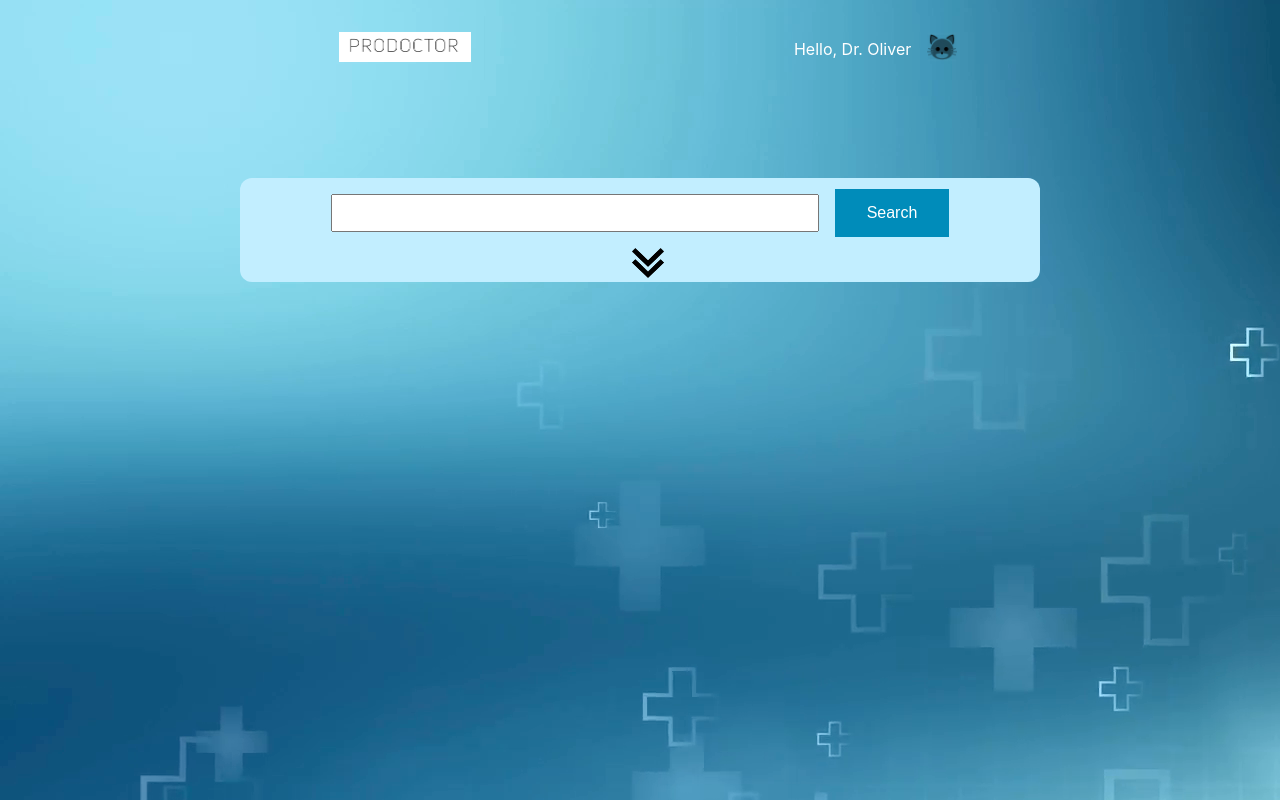
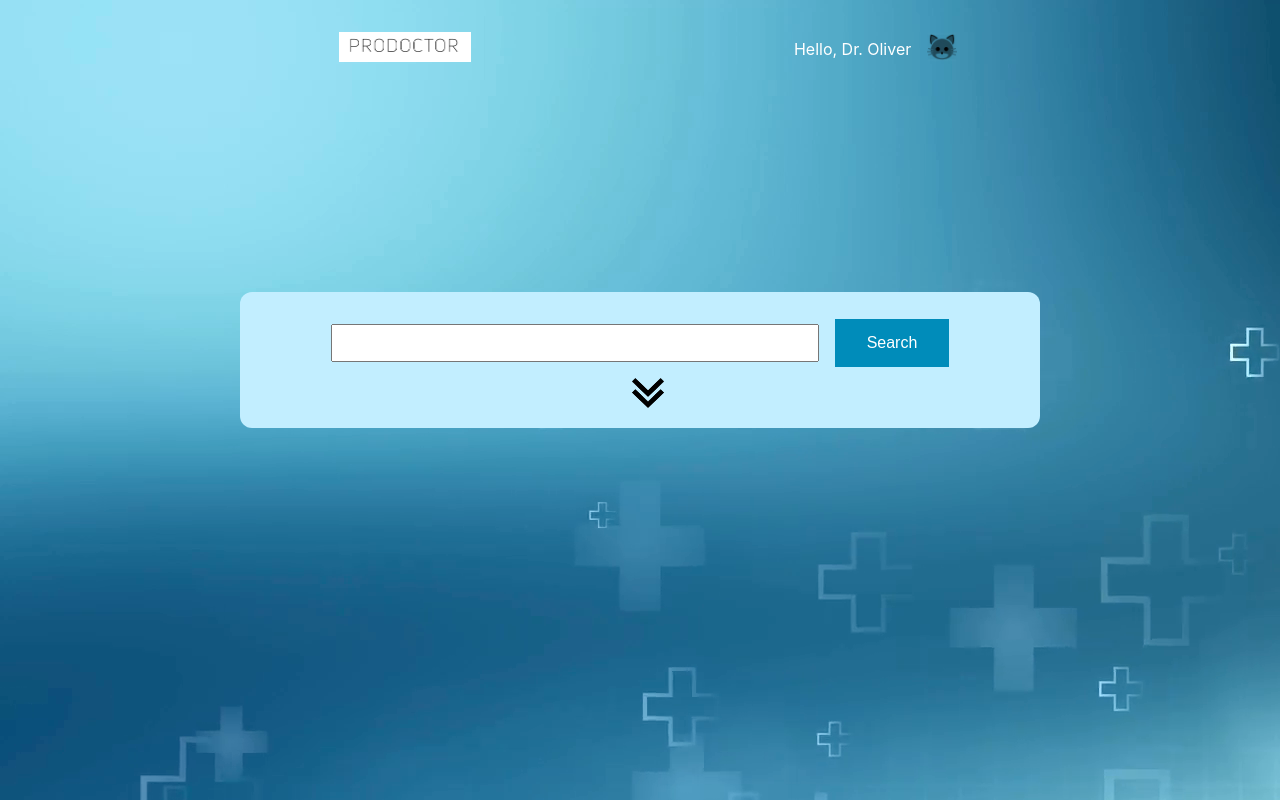
Before and after one commit to Ascendancey/brunette-humming-birds, a React (Create React App) app: page /home in a window 1280 px wide. Built offline with nearby package versions, Linux system fonts and the light colour scheme.

Commit message:
Moving search bar to center of the screen. Removing unnecessary divs

```diff
--- a/src/App.css
+++ b/src/App.css
@@ -17,6 +17,18 @@
   width: 50rem;
   max-width: 95%;
   /* background-color: rgba(255, 255, 255, 1); */
+  background-color: rgb(194, 238, 255);
+}
+
+.App-content-middle {
+  position: absolute;
+  top: 45%;
+  left: 50%;
+  transform: translate(-50%, -50%);
+  border-radius: 12px;
+  text-align: center;
+  width: 50rem;
+  max-width: 95%;
   background-color: rgb(194, 238, 255);
 }
 
--- a/src/App.js
+++ b/src/App.js
@@ -79,22 +79,15 @@ const App = () => {
         <div className="navBar">
         <Link to="/home"><img className="userImage" src="../image/prodoctor_logo.png" />
           </Link>
-          {/* <nav className="links">
-            <li>
-              <Link to="/home">Home</Link>
-            </li>
-            <li>
-              <Link to="/appointment">Appointment booking</Link>
-            </li>
-          </nav> */}
           <div className="user">
           <label className="helloUser">Hello, {dummy && dummy[0].name}</label>
           <Link to="/appointment">
             <img className="userImage" src="../image/caticon.png" /></Link>
-
           </div>
         </div>
-        <div className="App-content">
+        {/* <div
+        // className="App-content"
+        > */}
           <Switch>
             <Route path="/home">
               <Home
@@ -123,7 +116,7 @@ const App = () => {
               <BookingDetails />
             </Route>
           </Switch>
-        </div>
+        {/* </div> */}
       </div>
     </Router>
   );
--- a/src/components/SearchBar.css
+++ b/src/components/SearchBar.css
@@ -38,6 +38,13 @@
   background-color: #2ac7fc;
 }
 
+.SearchBar-filters {
+  display: flex;
+  flex-direction: row;
+  justify-content: space-around;
+  align-items: center;
+}
+
 select {
   width: 120px;
   height: 30px;
--- a/src/components/SearchBar.js
+++ b/src/components/SearchBar.js
@@ -96,7 +96,7 @@ const SearchBar = (props) => {
         <img className="userImage" onClick={showFilters} src="../image/expand.png" />
       )}
       {isFilters && (
-        <div>
+        <div className="SearchBar-filters">
           <select onChange={setInputLang}>
             {uniqueLangs.map((item, i) => {
               return <option key={i}> {item} </option>;
--- a/src/pages/Home.js
+++ b/src/pages/Home.js
@@ -4,7 +4,10 @@ import SearchBar from "../components/SearchBar";
 
 const Home = (props) => {
   return (
-        <SearchBar searchHandler={props.searchHandler} dummy={props.dummy} > </SearchBar>
+    <div className="App-content-middle">
+      <SearchBar searchHandler={props.searchHandler} dummy={props.dummy} > </SearchBar>
+    </div>
+
   );
 };
 
```
